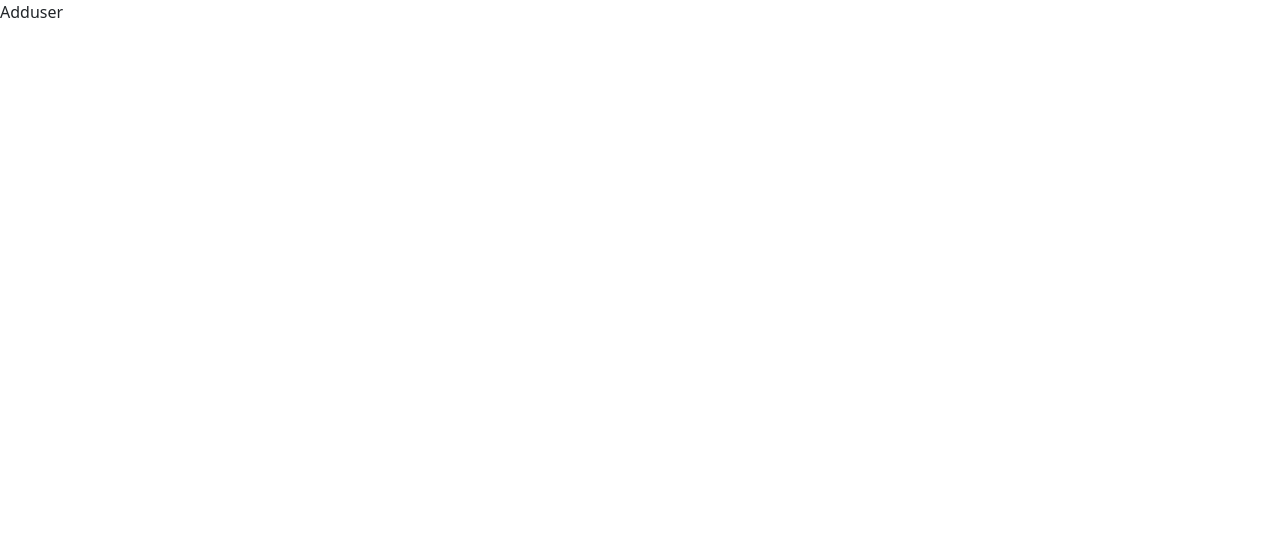
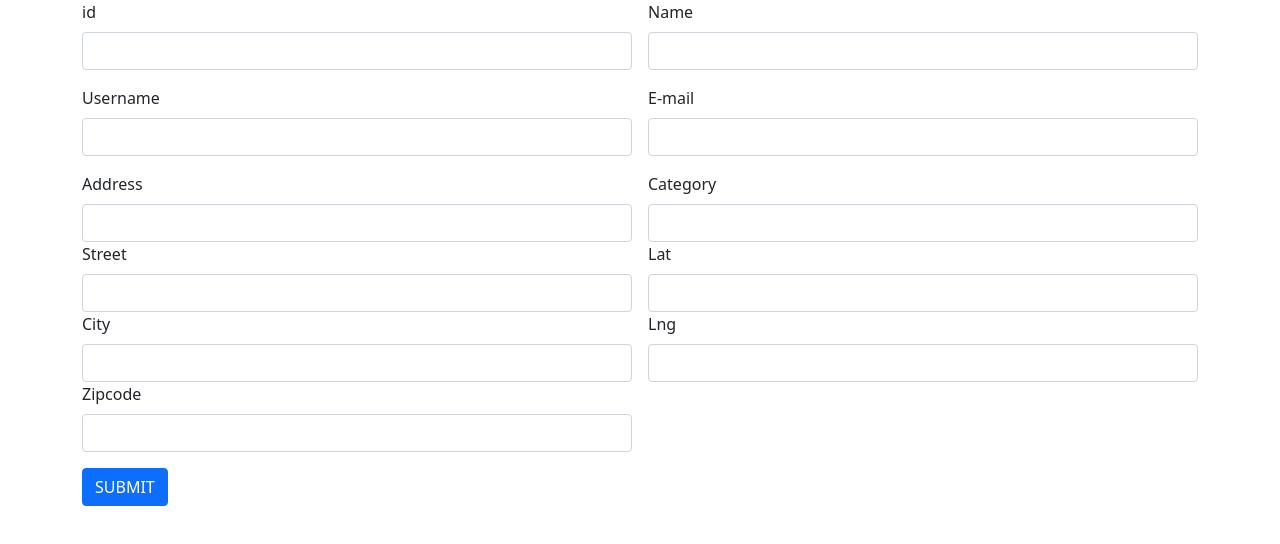
Before and after one commit to divya1viswanath/UserReactapp, a React (Create React App) app: page / in a window 1280 px wide. Shown: the top 544 px of the page. Built offline with nearby package versions, Linux system fonts and the light colour scheme.

Commit message:
AddUser completed

```diff
--- a/src/component/Adduser.js
+++ b/src/component/Adduser.js
@@ -2,7 +2,54 @@ import React from 'react'
 
 const Adduser = () => {
   return (
-    <div>Adduser</div>
+    <div>
+
+        <div className="container">
+            <div className="row">
+                <div className="col col-12 col-sm-12 col-md-12 col-lg-12 col-xl-12 col-xxl-12">
+                    <div className="row g-3">
+                    <div className="col col-12 col-sm-6 col-md-6 col-lg-6 col-xl-6 col-xxl-6">
+                            <label for="" className="form-label"> id</label>
+                            <input type="text" className="form-control"/>
+                        </div>
+                        <div className="col col-12 col-sm-6 col-md-6 col-lg-6 col-xl-6 col-xxl-6">
+                            <label for="" className="form-label">Name</label>
+                            <input type="text" className="form-control"/>
+                        </div>
+                        <div className="col col-12 col-sm-6 col-md-6 col-lg-6 col-xl-6 col-xxl-6">
+                            <label for="" className="form-label">Username</label>
+                            <input type="text" className="form-control"/>
+                        </div>
+                        <div className="col col-12 col-sm-6 col-md-6 col-lg-6 col-xl-6 col-xxl-6">
+                            <label for="" className="form-label">E-mail</label>
+                            <input type="password" name="" id="" class="form-control"/>
+                        </div>
+                        <div className="col col-12 col-sm-6 col-md-6 col-lg-6 col-xl-6 col-xxl-6">
+                            <label for="" className="form-label">Address</label>
+                            <input type="text" className="form-control"/>
+                            <label for="" className="form-label">Street</label>
+                            <input type="text" className="form-control"/>
+                            <label for="" className="form-label">City</label>
+                            <input type="text" className="form-control"/>
+                            <label for="" className="form-label">Zipcode</label>
+                            <input type="text" className="form-control"/>
+                        </div>
+                        <div className="col col-12 col-sm-6 col-md-6 col-lg-6 col-xl-6 col-xxl-6">
+                            <label for="" className="form-label">Category</label>
+                            <input type="text" className="form-control"/>
+                            <label for="" className="form-label">Lat</label>
+                            <input type="text" className="form-control"/>
+                            <label for="" className="form-label">Lng</label>
+                            <input type="text" className="form-control"/>
+                        </div>
+                        <div className="col col-12 col-sm-12 col-md-12 col-lg-12 col-xl-12 col-xxl-12">
+                            <button className="btn btn-primary">SUBMIT</button>
+                        </div>
+                    </div>
+                </div>
+            </div>
+        </div>
+    </div>
   )
 }
 
```
